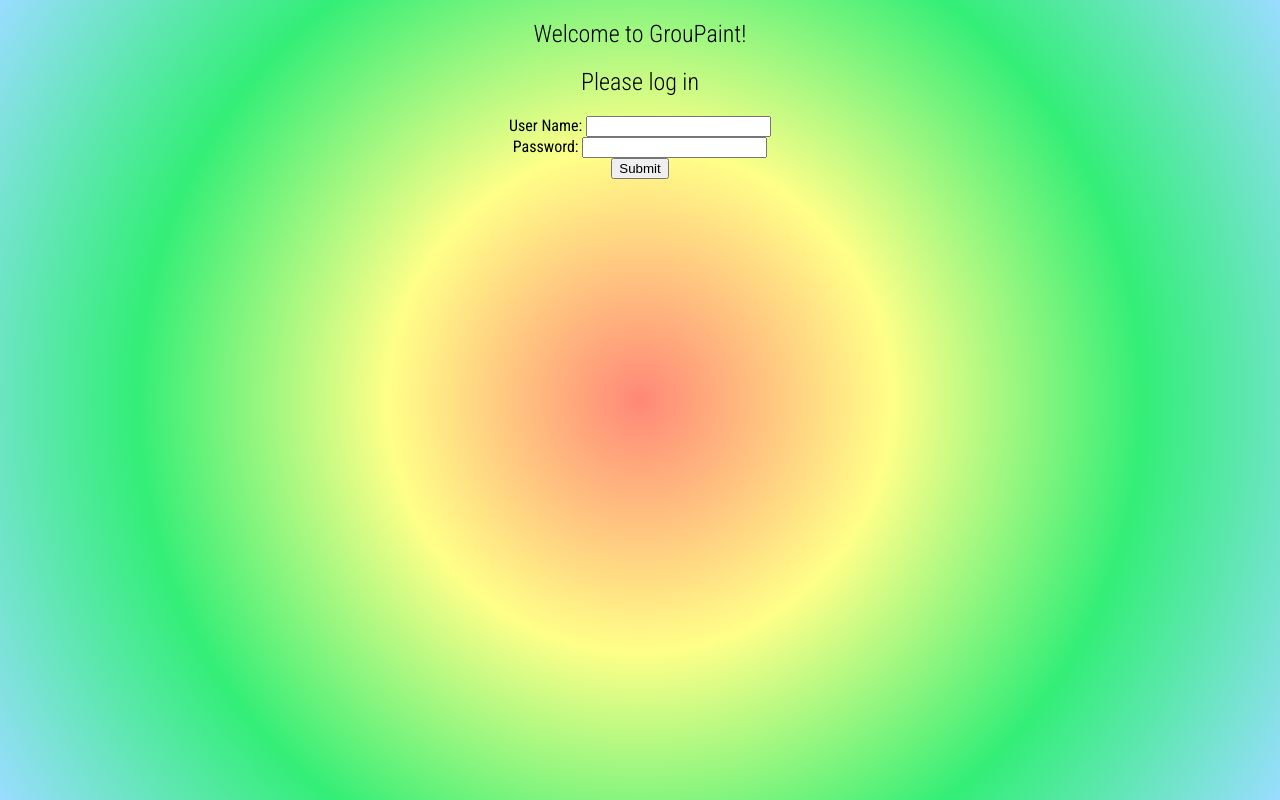
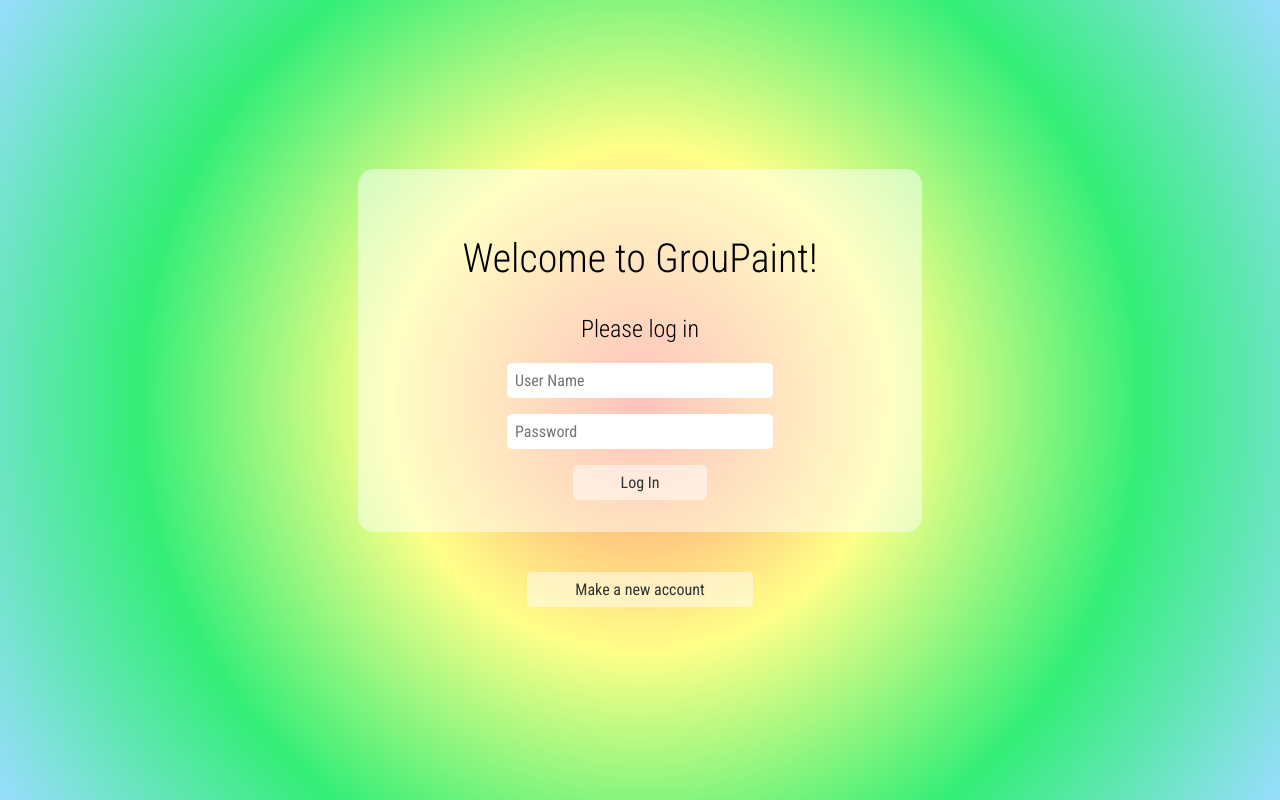
Before and after one commit to nsnyder/WebProject, a PHP site: page /login.html in a window 1280 px wide. Run offline with PHP 8.4, Linux system fonts and the light colour scheme.

Commit message:
Login pretty

```diff
--- a/css/login.css
+++ b/css/login.css
@@ -1,16 +1,68 @@
+html {
+	display: table;
+}
 body {
 	background: -webkit-radial-gradient(circle, #f87, #ff8, #3e7, #9df); /* Safari */
 	background: -o-radial-gradient(circle, #f87, #ff8, #3e7, #9df); /* Opera 11.6 to 12.0 */
 	background: -moz-radial-gradient(circle, #f87, #ff8, #3e7, #9df); /* Firefox 3.6 to 15 */
 	background: radial-gradient(circle, #f87, #ff8, #3e7, #9df); /* Standard syntax */
-	text-align: center;
+	display: table-cell;
 	margin: 0;
 	overflow: hidden;
+	text-align: center;
+	vertical-align: middle;
+}
+section {
+	border-radius: 1em;
+	display: block;
+	margin: 1em auto;
+	padding: 2em;
+	max-width: 500px;
+}
+.main {
+	background-color: rgba(255,255,255,.5);
+}
+h1 {
+	font-size: 2.5em;
 }
 
 #myCanvas {
 	position: absolute;
 	z-index: -1;
+}
+input {
+	display: block;
+	font-family: 'Roboto Condensed';
+	font-size: 1em;
+	margin: 1em auto;
+}
+button[type="submit"]:hover {
+	background-color: rgba(255,255,255,.9);
+	cursor: pointer;
+	padding: .5em 7em;
+}
+
+a.buttonImitator:hover {
+	background-color: rgba(255,255,255,.9);
+	text-decoration: none;
+}
+
+a.buttonImitator, button[type="submit"] {
+	background-color: rgba(255,255,255,.5);
+	border: none;
+	border-radius: 5px;
+	color: #333;
+	font-family: 'Roboto Condensed';
+	font-size: 1em;
+	padding: .5em 3em;
+	text-decoration: none;
+	transition: .2s;
+}
+input[type="text"], input[type="password"] {
+	border-radius: 5px;
+	border: none;
+	padding: .5em;
+	min-width: 250px;
 }
 /*
 p {
--- a/login.html
+++ b/login.html
@@ -2,20 +2,23 @@
 <html>
 <head lang="en">
    <meta charset="utf-8">
-   <title>Change this</title>
+   <title>Welcome to GrouPaint</title>
    <link rel="stylesheet" type="text/css" href="css/global.css">
    <link rel="stylesheet" type="text/css" href="css/login.css">
    <!--<script type="text/javascript" src="js/login.js"></script>-->
 </head>
 <body>
 <canvas id="myCanvas" width="200" height="100"></canvas>
-<section>
+<section class="main">
 <h1>Welcome to GrouPaint!</h1>
 <h2>Please log in </h2>
-<form action = "get" method = "">
-User Name: <input type = "text" name = "username"> <br/>
-Password: <input type = "password" name = "pwd"> <br/>
-<input type = "submit" value = "Submit">
+<form action = "someAction.php" method = "get">
+<input type = "text" name = "username" placeholder="User Name">
+<input type = "password" name = "pwd" placeholder="Password">
+<button type = "submit" value = "Submit">Log In</button>
+</section>
+<section>
+<a href="#" class="buttonImitator">Make a new account</a>
 </section>
 </form>
 </body>
```
